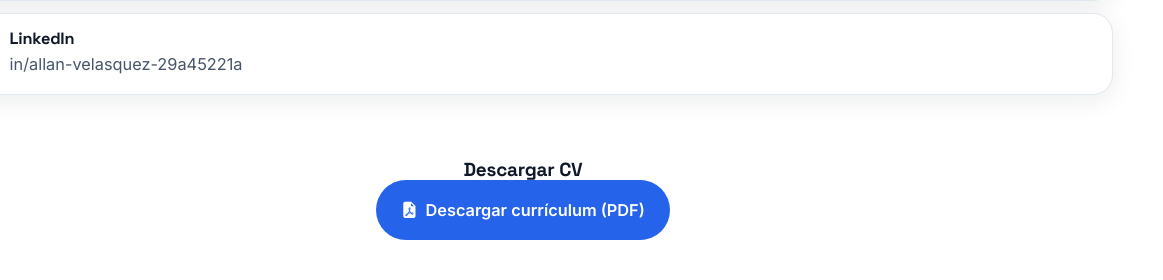
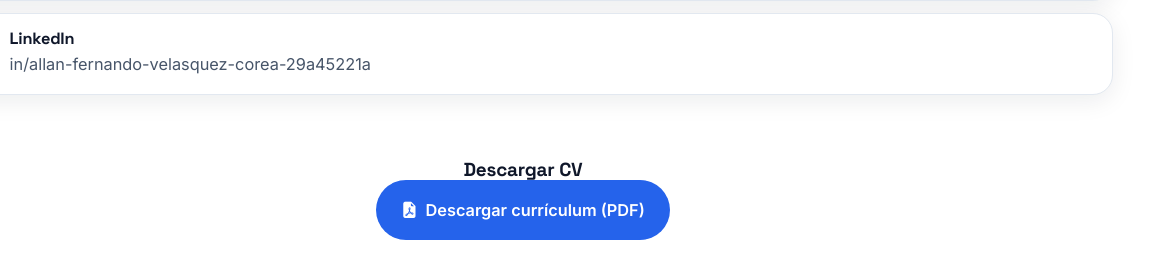
Before and after one commit to Chucklagos/Portafolio_Web_AV, a plain HTML site: page index.html in a window 1280 px wide. Shown: the part 4792-5072 px from the top of the page, 117-1280 px from the left. Drawn offline with nearby package versions, Linux system fonts and the light colour scheme.

Commit message:
Actualiza el LinkedIn a la URL correcta: https://www.linkedin.com/in/allan-fernando-velasquez-corea-29a45221a/ (hero, contacto, sameAs schema.org)

```diff
--- a/index.html
+++ b/index.html
@@ -57,7 +57,7 @@
     "telephone": "+34 624 81 39 13",
     "address": { "@type": "PostalAddress", "addressCountry": "ES" },
     "sameAs": [
-      "https://linkedin.com/in/allan-velasquez-29a45221a",
+      "https://www.linkedin.com/in/allan-fernando-velasquez-corea-29a45221a/",
       "https://github.com/Chucklagos/Portafolio_Web_AV"
     ]
   }
@@ -116,7 +116,7 @@
           </div>
 
           <div class="hero-contact-line">
-            <a class="hero-contact-link" href="https://linkedin.com/in/allan-velasquez-29a45221a" target="_blank" rel="noopener">LinkedIn</a>
+            <a class="hero-contact-link" href="https://www.linkedin.com/in/allan-fernando-velasquez-corea-29a45221a/" target="_blank" rel="noopener">LinkedIn</a>
             <a class="hero-contact-link" href="mailto:fercore07@gmail.com">fercore07@gmail.com</a>
             <a class="hero-contact-link" href="tel:+34624813913">+34 624 81 39 13</a>
           </div>
@@ -443,7 +443,7 @@
               <span class="icon-wrap icon-md"><i class="bi bi-linkedin" aria-hidden="true"></i></span>
               <div>
                 <h3>LinkedIn</h3>
-                <p><a href="https://linkedin.com/in/allan-velasquez-29a45221a" target="_blank" rel="noopener">in/allan-velasquez-29a45221a</a></p>
+                <p><a href="https://www.linkedin.com/in/allan-fernando-velasquez-corea-29a45221a/" target="_blank" rel="noopener">in/allan-fernando-velasquez-corea-29a45221a</a></p>
               </div>
             </article>
           </div>
```
